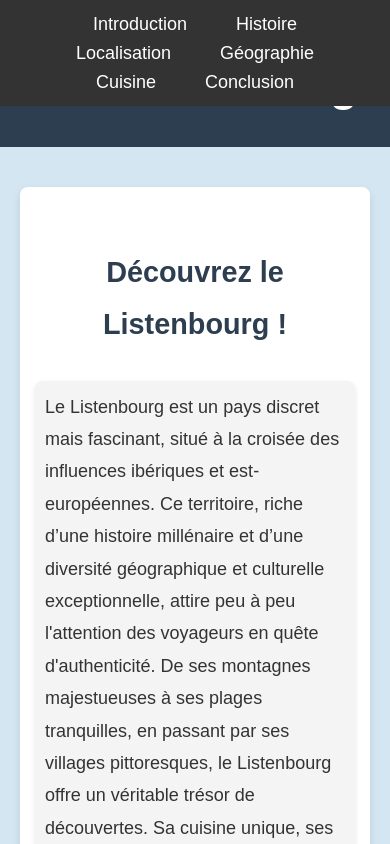
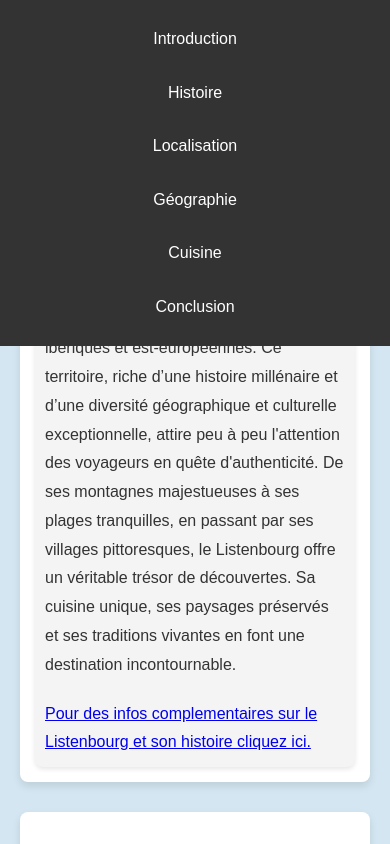
Before and after one commit to Aphaz/Listenbourg, a plain HTML site: page index.html in a window 390 px wide. Shown: the top 844 px of the page. Drawn offline with Linux system fonts and the light colour scheme.

Commit message:
adapté mobile

```diff
--- a/style.css
+++ b/style.css
@@ -70,6 +70,7 @@ nav a {
   text-decoration: none;
   padding: 10px 15px;
   margin: 0 15px;
+  display: inline-block;
 }
 
 nav a:hover {
@@ -78,7 +79,7 @@ nav a:hover {
 
 /* === Contenu principal === */
 main {
-  margin-top: 60px; /* Ajusté pour éviter la superposition de la nav */
+  margin-top: 60px;
   padding: 20px;
 }
 
@@ -174,7 +175,7 @@ img {
   box-shadow: 0 4px 8px rgba(0, 0, 0, 0.1);
 }
 
-/* === Responsive === */
+/* === Responsive tablette (max 768px) === */
 @media (max-width: 768px) {
   header h1 {
     font-size: 2.5em;
@@ -203,6 +204,53 @@ img {
   }
 }
 
+/* === Responsive téléphone (max 480px) === */
+@media (max-width: 480px) {
+  body {
+    font-size: 16px;
+  }
+
+  nav {
+    padding: 8px 0;
+  }
+
+  nav a {
+    display: block;
+    margin: 8px 0;
+    padding: 10px;
+  }
+
+  header {
+    padding: 30px 0 15px 0;
+  }
+
+  header h1 {
+    font-size: 2em;
+  }
+
+  h2 {
+    font-size: 1.4em;
+  }
+
+  .intro {
+    padding: 15px;
+    font-size: 16px;
+  }
+
+  .sujet-box h3 {
+    font-size: 1.5em;
+  }
+
+  .sous-sujet-box h4 {
+    font-size: 1.2em;
+  }
+
+  img {
+    max-width: 100%;
+    height: auto;
+  }
+}
+
 /* === Pied de page === */
 footer {
   background-color: #2c3e50;
```
